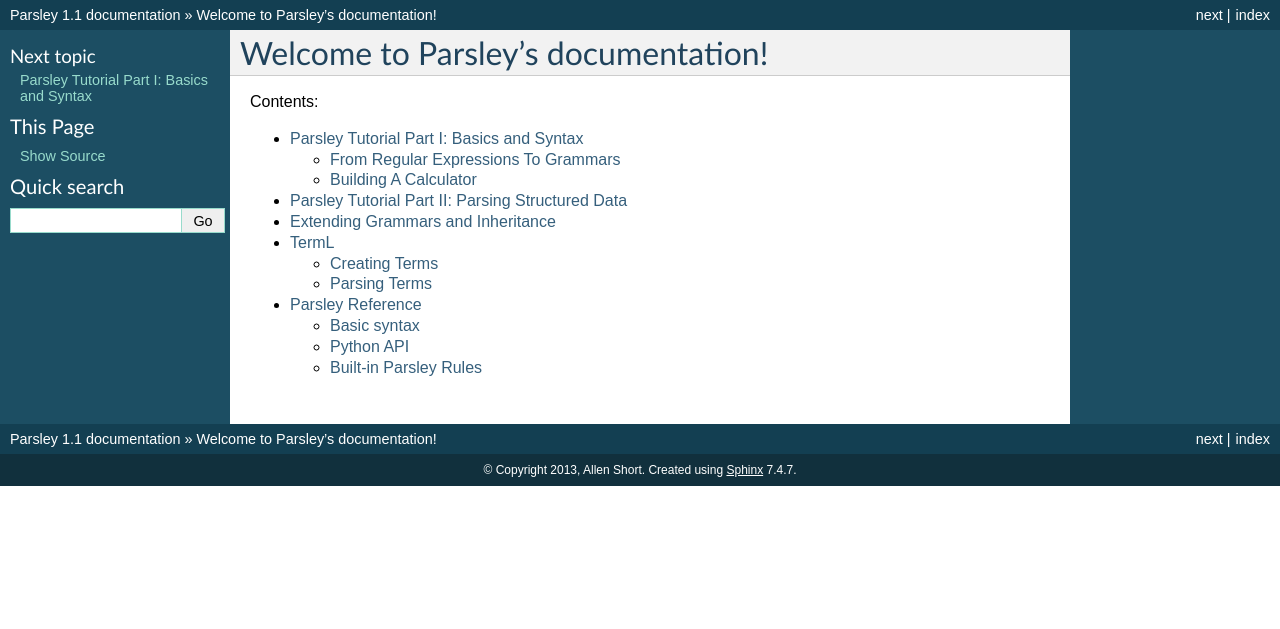
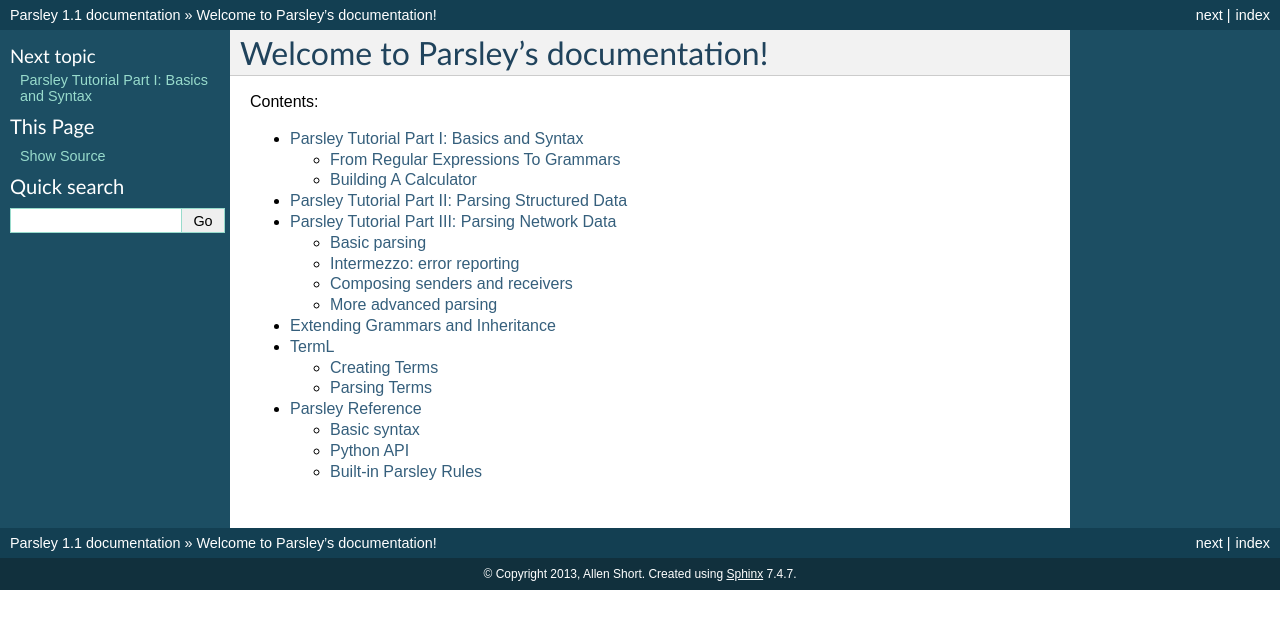
Before and after one commit to pyga/parsley, a Sphinx documentation site: the page built from doc/index.rst, in a window 1280 px wide. Shown: the top 629 px of the page. Built offline with Sphinx 7.4.7, drawn with Linux system fonts in a browser that asks for light colours; some of the changed lines change nothing that is shown.

Commit message:
Add a tutorial for protocol parsing.

```diff
--- a/doc/index.rst
+++ b/doc/index.rst
@@ -13,6 +13,7 @@
 
    tutorial
    tutorial2
+   tutorial3
    extending
    terml
    reference
--- /dev/null
+++ b/doc/tutorial3.rst
@@ -0,0 +1,305 @@
+===============================================
+Parsley Tutorial Part III: Parsing Network Data
+===============================================
+
+This tutorial assumes basic knowledge of writing `Twisted`_ `TCP clients`_ or
+`servers`_.
+
+
+Basic parsing
+-------------
+
+Parsing data that comes in over the network can be difficult due to that there
+is no guarantee of receiving whole messages. Buffering is often complicated by
+protocols switching between using fixed-width messages and delimiters for
+framing. Fortunately, parsley can remove all of this tedium.
+
+With:func:`makeParser`, Parsley can generate a `Twisted`_
+`IProtocol`_-implementing class which will match incoming network data using
+Parlsey grammar rules. Before getting started with :func:`makeParser`, let's
+build a grammar for `netstrings`_. The netstrings protocol is very simple::
+
+  4:spam,4:eggs,
+
+This stream contains two netstrings: ``spam``, and ``eggs``. The data is
+prefixed with one or more ASCII digits followed by a ``:``, and suffixed with a
+``,``. So, a parsley grammar to match a netstring would look like::
+
+  nonzeroDigit = digit:x ?(x != '0')
+  digits = <'0' | nonzeroDigit digit*>:i -> int(i)
+
+  netstring = digits:length ':' <anything{length}>:string ',' -> string
+
+:func:`makeParser` takes, in addition to a grammar, a factory for a "sender"
+and a factory for a "receiver". In the system of objects managed by the
+``ParserProtocol``, the sender is in charge of writing data to the wire, and
+the receiver has methods called on it by the Parsley rules. To demonstrate it,
+here is the final piece needed in the Parsley grammar for netstrings::
+
+  initial = netstring:string -> receiver.netstringReceived(string)
+
+The receiver is always available in Parsley rules with the name ``receiver``,
+allowing Parsley rules to call methods on it. This rule is specifically called
+``initial`` because ``ParserProtocol`` defaults to matching against this rule
+first. There are two ways to change the rule that ``ParserProtocol`` matches
+against, which will be addressed later. The default behavior is to keep using
+the same rule, which is fine for netstrings.
+
+Both the sender factory and receiver factory are constructed when the
+``ParserProtocol``'s connection is established. The sender factory is a
+one-argument callable which will be passed the ``ParserProtocol``'s
+`Transport`_. This allows the sender to send data over the transport. For
+example::
+
+  class NetstringSender(object):
+      def __init__(self, transport):
+          self.transport = transport
+
+      def sendNetstring(self, string):
+          self.transport.write('%d:%s,' % (len(string), string))
+
+The receiver factory is a two-argument callable which is passed the constructed
+sender and the ``ParserProtocol`` instance. The returned object must at least
+have ``connectionMade`` and ``connectionLost`` methods. These are called at the
+same time as the same-named methods on the ``ParserProtocol``.
+
+.. note::
+   Both the receiver factory and its the returned object's ``connectionMade``
+   are called at in the ``ParserProtocol``'s ``connectionMade`` method; this
+   separation is for ease of testing receivers.
+
+To demonstrate a receiver, here is a simple receiver that receives netstrings
+and echos the same netstrings back::
+
+  class NetstringReceiver(object):
+      def __init__(self, sender, parser):
+          self.sender = sender
+
+      def connectionMade(self):
+          pass
+
+      def connectionLost(self, reason):
+          pass
+
+      def netstringReceived(self, string):
+          self.sender.sendNetstring(string)
+
+Putting it all together, the Protocol is constructed using the grammar, sender
+factory, and receiver factory::
+
+  NetstringProtocol = makeProtocol(
+      grammar, NetstringSender, NetstringReceiver)
+
+And finally, a complete example::
+
+  from twisted.internet.defer import Deferred
+  from twisted.internet.endpoints import TCP4ServerEndpoint
+  from twisted.internet.protocol import Factory
+  from twisted.internet.task import react
+
+  from parsley import makeProtocol
+
+
+  grammar = """
+
+  digit = anything:x ?(x.isdigit())
+  nonzeroDigit = anything:x ?(x != '0' and x.isdigit())
+  digits = <'0' | nonzeroDigit digit*>:i -> int(i)
+
+  netstring = digits:length ':' <anything{length}>:string ',' -> string
+
+  initial = netstring:string -> receiver.netstringReceived(string)
+
+  """
+
+
+  class NetstringSender(object):
+      def __init__(self, transport):
+          self.transport = transport
+
+      def sendNetstring(self, string):
+          self.transport.write('%d:%s,' % (len(string), string))
+
+
+  class NetstringReceiver(object):
+      def __init__(self, sender, parser):
+          self.sender = sender
+
+      def connectionMade(self):
+          pass
+
+      def connectionLost(self, reason):
+          pass
+
+      def netstringReceived(self, string):
+          self.sender.sendNetstring(string)
+
+
+  NetstringProtocol = makeProtocol(
+      grammar, NetstringSender, NetstringReceiver)
+
+
+  class NetstringFactory(Factory):
+      protocol = NetstringProtocol
+
+
+  def main(reactor):
+      server = TCP4ServerEndpoint(reactor, 1234)
+      d = server.listen(NetstringFactory())
+      d.addCallback(lambda p: Deferred())  # listen forever
+      return d
+
+
+  react(main, [])
+
+
+Intermezzo: error reporting
+---------------------------
+
+If an exception is raised from within Parsley during parsing, whether it's due
+to input not matching the current rule or an exception being raised from code
+the grammar calls, the connection will be immediately closed. The traceback
+will be captured as a `Failure`_ and passed to the ``connectionLost`` method of
+the receiver.
+
+At present, there is no way to recover from failure.
+
+
+Composing senders and receivers
+-------------------------------
+
+The design of senders and receivers is intentional to make composition easy.
+While the composition is easy enough to do on your own, Parsley provides two
+functions: :func:`stackSenders` and :func:`stackReceivers`. Both take a base
+factory followed by zero or more wrappers.
+
+Their use is extremely simple: ``stackSenders(x, y, z)`` will return a sender
+factory which will, when called with a transport, return
+``z(y(x(transport)))``. Similarly, ``stackReceivers(x, y, z)`` will return a
+receiver factory which, when called with a sender and parser, will return
+``z(y(x(sender, parser)))``.
+
+An example of wrapping a sender factory::
+
+  class NetstringReversalWrapper(object):
+      def __init__(self, wrapped):
+          self.wrapped = wrapped
+
+      def sendNetstring(self, string):
+          self.wrapped.sendNetstring(string[::-1])
+
+And then, constructing the Protocol::
+
+  NetstringProtocol = makeProtocol(
+      grammar,
+      stackSenders(NetstringSender, NetstringReversalWrapper),
+      NetstringReceiver)
+
+A wrapper doesn't need to call the same methods on the thing it's wrapping.
+Also note that in most cases, it's important to forward unknown methods on to
+the wrapped object. An example of wrapping a receiver::
+
+  class NetstringSplittingReceiver(object):
+      def __init__(self, wrapped):
+          self.wrapped = wrapped
+
+      def netstringReceived(self, string):
+          splitpoint = len(string) // 2
+          self.wrapped.netstringFirstHalfReceived(string[:splitpoint])
+          self.wrapped.netstringSecondHalfReceived(string[splitpoint:])
+
+      def __getattr__(self, attr):
+          return getattr(self.wrapped, attr)
+
+The corresponding receiver and again, constructing the Protocol::
+
+  class SplitNetstringReceiver(object):
+      def __init__(self, sender, parser):
+          self.sender = sender
+
+      def connectionMade(self):
+          pass
+
+      def connectionLost(self, reason):
+          pass
+
+      def netstringFirstHalfReceived(self, string):
+          self.sender.sendNetstring(string)
+
+      def netstringSecondHalfReceived(self, string):
+          pass
+
+  NetstringProtocol = makeProtocol(
+      grammar,
+      stackSenders(NetstringSender, NetstringReversalWrapper),
+      stackReceivers(SplitNetstringReceiver, NetstringSplittingReceiver))
+
+
+More advanced parsing
+---------------------
+
+As mentioned before, it's possible to switch the rule that the
+``ParserProtocol`` uses to match incoming data. Imagine a "netstrings2"
+protocol that looks like this::
+
+  3:foo,3;bar:4:spam,4;eggs,
+
+That is, the protocol alternates between using ``:`` and using ``;`` delimiting
+data length and the data. The amended grammar would look something like this::
+
+  nonzeroDigit = digit:x ?(x != '0')
+  digits = <'0' | nonzeroDigit digit*>:i -> int(i)
+
+  colon = digits:length ':' <anything{length}>:string ',' -> receiver.netstringReceived(':', string)
+  semicolon = digits:length ';' <anything{length}>:string ',' -> receiver.netstringReceived(';', string)
+
+Note that there is no ``initial`` rule. The initial rule can be changed using
+the ``setNextRule`` method of ``ParserProtocol``s. Here's the beginning of a
+receiver for netstrings2::
+
+
+  class Netstring2Receiver(object):
+      def __init__(self, sender, parser):
+          self.sender = sender
+          self.parser = parser
+
+      def connectionMade(self):
+          self.parser.setNextRule('colon')
+
+It doesn't actually matter if ``setNextRule`` is called in ``__init__`` or
+``connectionMade`` to set the initial rule as long as it's called in one of
+them (or something called by one of them). The other way to change the rule the
+``ParserProtocol`` is matching is to make the currently rule evaluate to a
+string naming another rule. Since in our grammar the ``colon`` rule evaluates
+to the result of calling ``receiver.netstringReceived(...)``, the
+``netstringReceived`` method could look like this::
+
+  def netstringReceived(self, delimiter, string):
+      self.sender.sendNetstring(string)
+      if delimiter == ':':
+          return 'semicolon'
+      else:
+          return 'colon'
+
+The same effect can be achieved with ``setNextRule``::
+
+  def netstringReceived(self, delimiter, string):
+      self.sender.sendNetstring(string)
+      if delimiter == ':':
+          self.parser.setNextRule('semicolon')
+      else:
+          self.parser.setNextRule('colon')
+
+``setNextRule`` can be called at any time. However, if ``setNextRule`` is
+called from somewhere other than the receiver factory, its ``connectionMade``,
+or a method called from the grammar, Parsley will wait until the current rule
+is completely matched before switching rules.
+
+
+.. _Twisted: http://twistedmatrix.com/trac/
+.. _TCP clients: http://twistedmatrix.com/documents/current/core/howto/clients.html
+.. _servers: http://twistedmatrix.com/documents/current/core/howto/servers.html
+.. _IProtocol: http://twistedmatrix.com/documents/current/api/twisted.internet.interfaces.IProtocol.html
+.. _netstrings: http://cr.yp.to/proto/netstrings.txt
+.. _Transport: http://twistedmatrix.com/documents/current/api/twisted.internet.interfaces.ITransport.html
+.. _Failure: http://twistedmatrix.com/documents/current/api/twisted.python.failure.Failure.html
```
